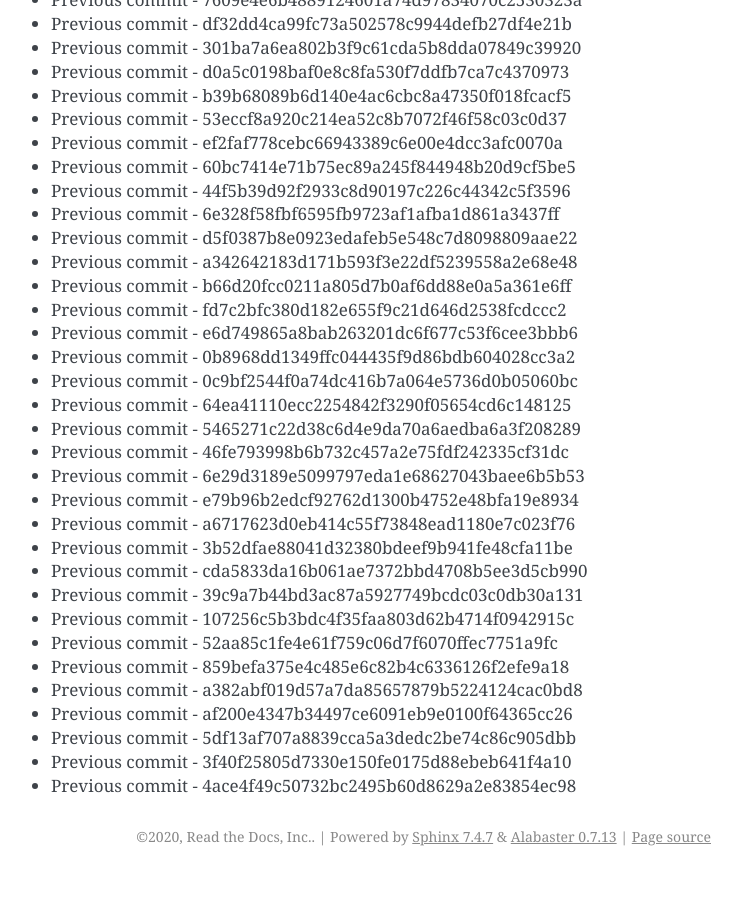
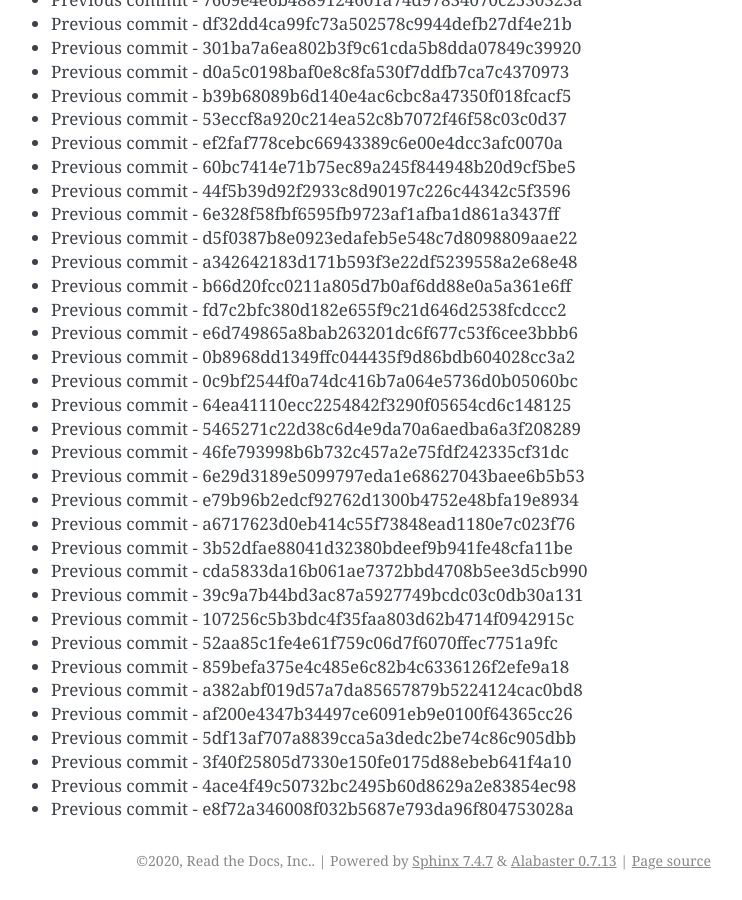
Before and after one commit to readthedocs/rtd-git-stresstest, a Sphinx documentation site: the page built from docs/updates.rst, in a window 1280 px wide and 900 px high, scrolled down 61718 px. Shown: the whole window, without its empty margins (399-1141 px from the left). Built offline with Sphinx 7.4.7, drawn with Linux system fonts in a browser that asks for light colours; before the commit the page ends 62594 px from its top, so only the background shows below that.

Commit message:
Generating commit from previous: e8f72a346008f032b5687e793da96f804753028a

```diff
--- a/docs/updates.rst
+++ b/docs/updates.rst
@@ -2625,3 +2625,4 @@ It can be tested for any performance characteristics.
 * Previous commit - 5df13af707a8839cca5a3dedc2be74c86c905dbb
 * Previous commit - 3f40f25805d7330e150fe0175d88ebeb641f4a10
 * Previous commit - 4ace4f49c50732bc2495b60d8629a2e83854ec98
+* Previous commit - e8f72a346008f032b5687e793da96f804753028a
```
